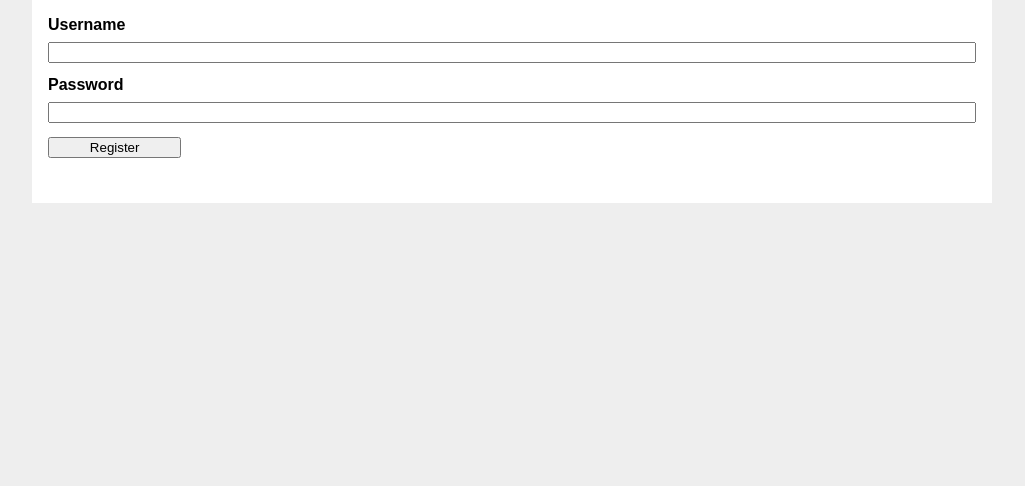
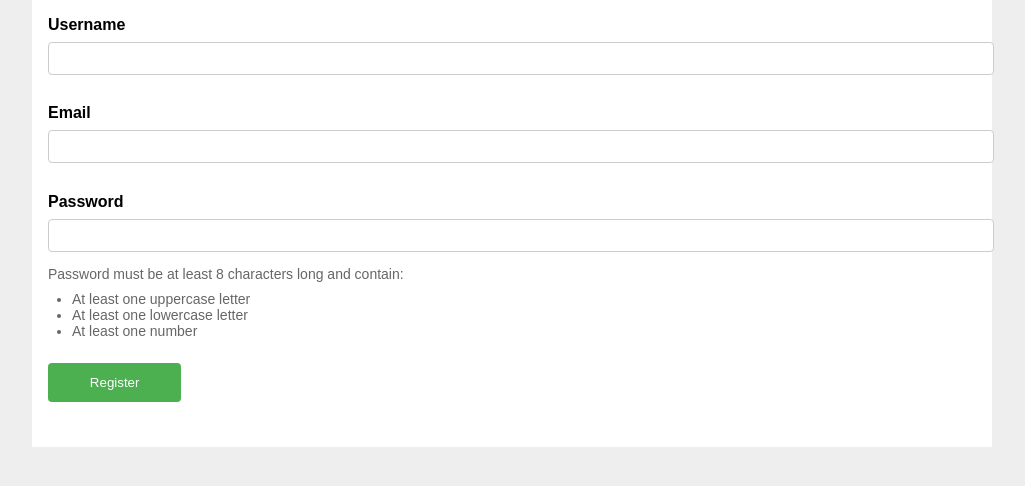
Before and after one commit to AngadVM/virtual-sanctuary, a Flask app: page /auth/register in a window 1280 px wide. Shown: the part 98-584 px from the top of the page, without its empty margins (128-1153 px from the left). Run offline with Flask 3, Linux system fonts and the light colour scheme.

Commit message:
login via email

```diff
--- a/App/Blog/auth.py
+++ b/App/Blog/auth.py
@@ -2,58 +2,124 @@ import functools
 from flask import Blueprint, flash, g, redirect, render_template, request, session, url_for
 from werkzeug.security import check_password_hash, generate_password_hash
 from Blog.db import get_db
+import re
+
 
 # Blueprint for auth
 bp = Blueprint('auth', __name__, url_prefix='/auth')
 
-# Registration of user
+
+def validate_email(email):
+    """Validate email format using regex pattern. """
+    pattern =r'^[a-zA-Z0-9._%+-]+@[a-zA-Z0-9.-]+\.[a-zA-Z]{2,}$'
+    return re.match(pattern,email) is not None
+
+
+
+def validate_password(password):
+    """
+    Validate password strength:
+    - At least 8 characters
+    - Contains at least one uppercase letter
+    - Contains at least one lowercase letter
+    - Contains at least one number
+    """
+
+    if len(password) < 8:
+        return False
+
+    if not any(c.isupper() for c in password):
+        return False
+
+    if not any(c.islower() for c in password):
+        return False
+
+    if not any(c.isdigit() for c in password):
+        return False
+
+    return True
+
+
+
 
 @bp.route('/register', methods=['GET', 'POST'])
 def register():
     if request.method == 'POST':
-        username = request.form['username']
+        username = request.form['username'].strip()
         password = request.form['password']
+        email = request.form['email'].strip().lower()
         db = get_db()
         error = None
 
+
+        # Input validation
         if not username:
             error = 'Username is required'
+        elif len(username) < 3:
+            error = 'Username must be at least 3 characters long'
         elif not password:
             error = 'Password is required'
+        elif not validate_password(password):
+            error = 'Password must be at least 8 characters and contain uppercase, lowercase, and numbers'
+        elif not email:
+            error = 'Email is required'
+        elif not validate_email(email):
+            error = 'Invalid email format'
+
 
         if error is None:
             try:
-                db.execute(
-                        "INSERT INTO user (username, password) VALUES (?, ?)",
-                        (username, generate_password_hash(password)),
-                )
-                db.commit()
+                # Check if email already exists
+                existing_email = db.execute(
+                    'SELECT id FROM user WHERE email = ?', (email,)
+                ).fetchone()
+                if existing_email:
+                    error = 'Email already registered'
+                else:
+
+                    db.execute(
+                        "INSERT INTO user (email, username, password) VALUES (?, ?, ?)",
+                        (email, username, generate_password_hash(password)),
+                    )
+                    db.commit()
+                    flash('Registration successful! Please log in.', 'success')
+                    return redirect(url_for("auth.login"))
+
+
             except db.IntegrityError:
                 error = f"User {username} is already registered."
-            else:
-                return redirect(url_for("auth.login"))
 
-        flash(error)
+        flash(error, 'error')
 
     return render_template('auth/register.html')
 
-# Login
+
+
+
 
 @bp.route('/login', methods = ['GET', 'POST'])
 def login():
     if request.method == 'POST':
-        username = request.form['username']
+        identifier = request.form['identifier'].strip() # Can be username or email
         password = request.form['password']
+
         db = get_db()
         error = None
-        user = db.execute(
-            'SELECT * FROM user WHERE username = ?', (username,)
-        ).fetchone()
+
+        # Check if identifier is email or username
+        if '@' in identifier:
+            user = db.execute(
+                'SELECT * FROM user WHERE email = ?', (identifier.lower(),)
+            ).fetchone()
+        else:
+            user = db.execute(
+                'SELECT * FROM user WHERE username = ?', (identifier,)
+            ).fetchone()
 
         if user is None:
-            error = 'Incorrect Username'
+            error = 'Incorrect credentials'
         elif not check_password_hash(user['password'], password):
-            error = 'Incorrect password'
+            error = 'Invalid credentials'
 
 
         if error is None:
--- a/App/Blog/db.py
+++ b/App/Blog/db.py
@@ -1,6 +1,5 @@
 import sqlite3
 from datetime import datetime
-
 import click
 from flask import current_app, g
 
@@ -20,19 +19,45 @@ def close_db(e=None):
     if db is not None:
         db.close()
 
-# Adding the functions that will run the sql commands
 def init_db():
+    """Initialize the database with schema."""
     db = get_db()
 
-    with current_app.open_resource('schema.sql') as f:
-        db.executescript(f.read().decode('utf8'))
+    try:
+        with current_app.open_resource('schema.sql') as f:
+            # Execute schema in a transaction
+            script = f.read().decode('utf8')
+            # Split the script into individual statements
+            statements = script.split(';')
+            for statement in statements:
+                if statement.strip():  # Skip empty statements
+                    try:
+                        db.execute(statement)
+                    except sqlite3.OperationalError as e:
+                        # Log the error but continue with other statements
+                        current_app.logger.warning(f"Error executing statement: {e}")
+            db.commit()
+    except Exception as e:
+        db.rollback()  # Rollback in case of errors
+        current_app.logger.error(f"Database initialization failed: {e}")
+        raise
 
 @click.command('init-db')
-def init_db_command():
-    """ Clear the existing data and create new tables. """
+@click.option('--force', is_flag=True, help='Force recreate all tables')
+def init_db_command(force):
+    """Clear the existing data and create new tables."""
+    if force:
+        # Drop all tables if force flag is used
+        db = get_db()
+        db.executescript('''
+            DROP TABLE IF EXISTS post_images;
+            DROP TABLE IF EXISTS post;
+            DROP TABLE IF EXISTS user;
+        ''')
+        db.commit()
+
     init_db()
     click.echo('Initialized the database.')
-
 
 sqlite3.register_converter(
     "timestamp", lambda v: datetime.fromisoformat(v.decode())
--- a/App/Blog/schema.sql
+++ b/App/Blog/schema.sql
@@ -3,6 +3,7 @@ DROP TABLE IF EXISTS post;
 
 CREATE TABLE user (
   id INTEGER PRIMARY KEY AUTOINCREMENT,
+  email TEXT UNIQUE NOT NULL,
   username TEXT UNIQUE NOT NULL,
   password TEXT NOT NULL
 );
--- a/App/Blog/static/style.css
+++ b/App/Blog/static/style.css
@@ -75,3 +75,63 @@ input[type="file"] {
         max-width: 100%;
     }
 }
+
+
+
+.form-group {
+  margin-bottom: 1rem;
+}
+
+.form-group label {
+  display: block;
+  margin-bottom: 0.5rem;
+}
+
+.form-group input {
+  width: 100%;
+  padding: 0.5rem;
+  border: 1px solid #ccc;
+  border-radius: 4px;
+}
+
+.flash {
+  padding: 1rem;
+  margin-bottom: 1rem;
+  border-radius: 4px;
+}
+
+.flash.error {
+  background-color: #ffebee;
+  color: #c62828;
+  border: 1px solid #ffcdd2;
+}
+
+.flash.success {
+  background-color: #e8f5e9;
+  color: #2e7d32;
+  border: 1px solid #c8e6c9;
+}
+
+.password-help {
+  font-size: 0.875rem;
+  color: #666;
+  margin-top: 0.5rem;
+}
+
+.password-help ul {
+  margin: 0.5rem 0;
+  padding-left: 1.5rem;
+}
+
+.button {
+  background-color: #4CAF50;
+  color: white;
+  padding: 0.75rem 1.5rem;
+  border: none;
+  border-radius: 4px;
+  cursor: pointer;
+}
+
+.button:hover {
+  background-color: #45a049;
+}
--- a/App/Blog/templates/auth/register.html
+++ b/App/Blog/templates/auth/register.html
@@ -5,11 +5,41 @@
 {% endblock %}
 
 {% block content %}
+  {% with messages = get_flashed_messages(with_categories=true) %}
+    {% if messages %}
+      {% for category, message in messages %}
+        <div class="flash {{ category }}">{{ message }}</div>
+      {% endfor %}
+    {% endif %}
+  {% endwith %}
+
   <form method="post">
-    <label for="username">Username</label>
-    <input name="username" id="username" required>
-    <label for="password">Password</label>
-    <input type="password" name="password" id="password" required>
-    <input type="submit" value="Register">
+    <div class="form-group">
+      <label for="username">Username</label>
+      <input name="username" id="username" required minlength="3"
+             pattern="[a-zA-Z0-9_]+" title="Username can only contain letters, numbers, and underscores">
+    </div>
+
+    <div class="form-group">
+      <label for="email">Email</label>
+      <input type="email" name="email" id="email" required>
+    </div>
+
+    <div class="form-group">
+      <label for="password">Password</label>
+      <input type="password" name="password" id="password" required minlength="8"
+             pattern="(?=.*\d)(?=.*[a-z])(?=.*[A-Z]).{8,}"
+             title="Must contain at least one number, one uppercase and lowercase letter, and at least 8 characters">
+      <small class="password-help">
+        Password must be at least 8 characters long and contain:
+        <ul>
+          <li>At least one uppercase letter</li>
+          <li>At least one lowercase letter</li>
+          <li>At least one number</li>
+        </ul>
+      </small>
+    </div>
+
+    <input type="submit" value="Register" class="button">
   </form>
 {% endblock %}
```
Also changed, not shown: App/Blog/templates/auth/login.html (+19 -5 lines), App/Blog/static/uploads/WhatsApp_Image_2025-01-27_at_6.42.52_PM.jpeg (deleted), App/Blog/static/uploads/WhatsApp_Image_2025-01-27_at_6.42.53_PM.jpeg (deleted).
